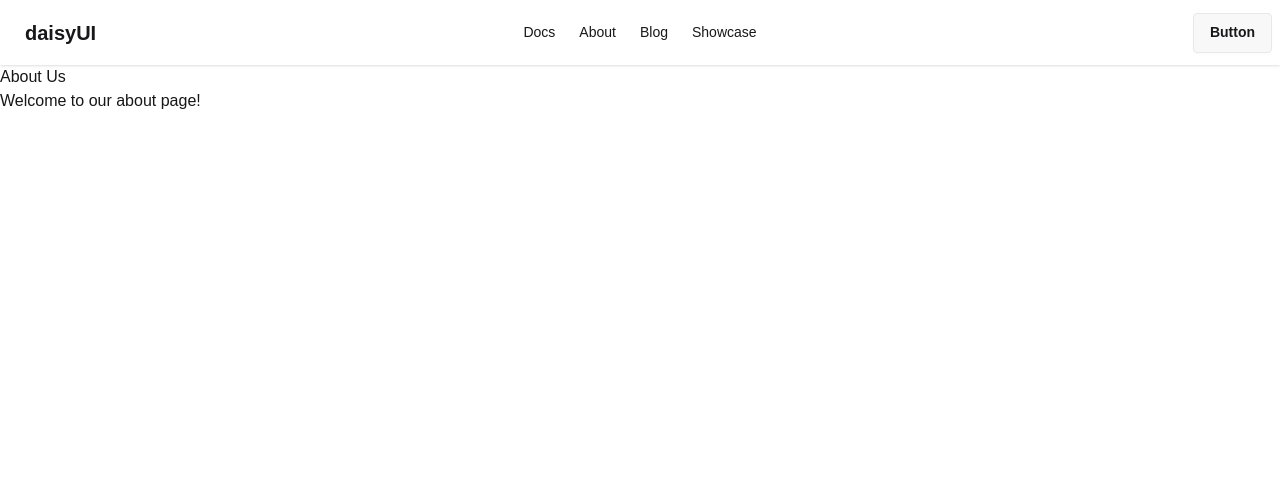
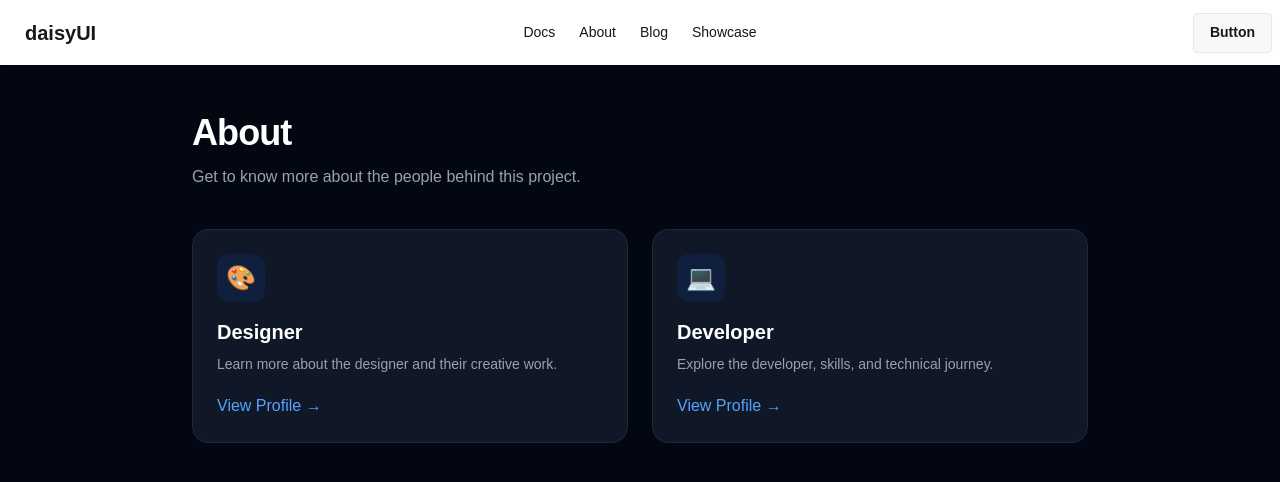
Before and after one commit to mdmahadih673/my-first-next.js, a Next.js app: page /about in a window 1280 px wide. Shown: the top 482 px of the page. Built offline with nearby package versions, Linux system fonts and the light colour scheme.

Commit message:
about page done

```diff
--- a/src/app/about/designer/page.jsx
+++ b/src/app/about/designer/page.jsx
@@ -1,7 +1,7 @@
 
 const designerPage = () => {
     return (
-        <div>
+        <div className="m-8">
             <h1>Designer</h1>
             <p>Welcome to our designer page!</p>
         </div>
--- a/src/app/about/page.jsx
+++ b/src/app/about/page.jsx
@@ -1,11 +1,65 @@
+import Link from "next/link";
 
-const aboutPage = () => {
+const AboutPage = () => {
     return (
-        <div>
-            <h1>About Us</h1>
-            <p>Welcome to our about page!</p>
+        <div className="min-h-screen bg-gray-950 px-6 py-12 text-white">
+            <div className="mx-auto max-w-4xl">
+                <h1 className="mb-3 text-4xl font-bold tracking-tight">
+                    About
+                </h1>
+
+                <p className="mb-10 text-gray-400">
+                    Get to know more about the people behind this project.
+                </p>
+
+                <div className="grid gap-6 sm:grid-cols-2">
+                    <Link
+                        href="/about/designer"
+                        className="group rounded-2xl border border-gray-800 bg-gray-900 p-6 transition-all duration-300 hover:-translate-y-1 hover:border-blue-500 hover:bg-gray-800"
+                    >
+                        <div className="mb-4 flex h-12 w-12 items-center justify-center rounded-xl bg-blue-600/10 text-2xl transition group-hover:bg-blue-600">
+                            🎨
+                        </div>
+
+                        <h2 className="text-xl font-semibold">
+                            Designer
+                        </h2>
+
+                        <p className="mt-2 text-sm text-gray-400">
+                            Learn more about the designer and their creative
+                            work.
+                        </p>
+
+                        <span className="mt-5 inline-block font-medium text-blue-400 transition group-hover:translate-x-1">
+                            View Profile →
+                        </span>
+                    </Link>
+
+                    <Link
+                        href="/about/developers"
+                        className="group rounded-2xl border border-gray-800 bg-gray-900 p-6 transition-all duration-300 hover:-translate-y-1 hover:border-blue-500 hover:bg-gray-800"
+                    >
+                        <div className="mb-4 flex h-12 w-12 items-center justify-center rounded-xl bg-blue-600/10 text-2xl transition group-hover:bg-blue-600">
+                            💻
+                        </div>
+
+                        <h2 className="text-xl font-semibold">
+                            Developer
+                        </h2>
+
+                        <p className="mt-2 text-sm text-gray-400">
+                            Explore the developer, skills, and technical
+                            journey.
+                        </p>
+
+                        <span className="mt-5 inline-block font-medium text-blue-400 transition group-hover:translate-x-1">
+                            View Profile →
+                        </span>
+                    </Link>
+                </div>
+            </div>
         </div>
     );
 };
 
-export default aboutPage;
+export default AboutPage;
```
